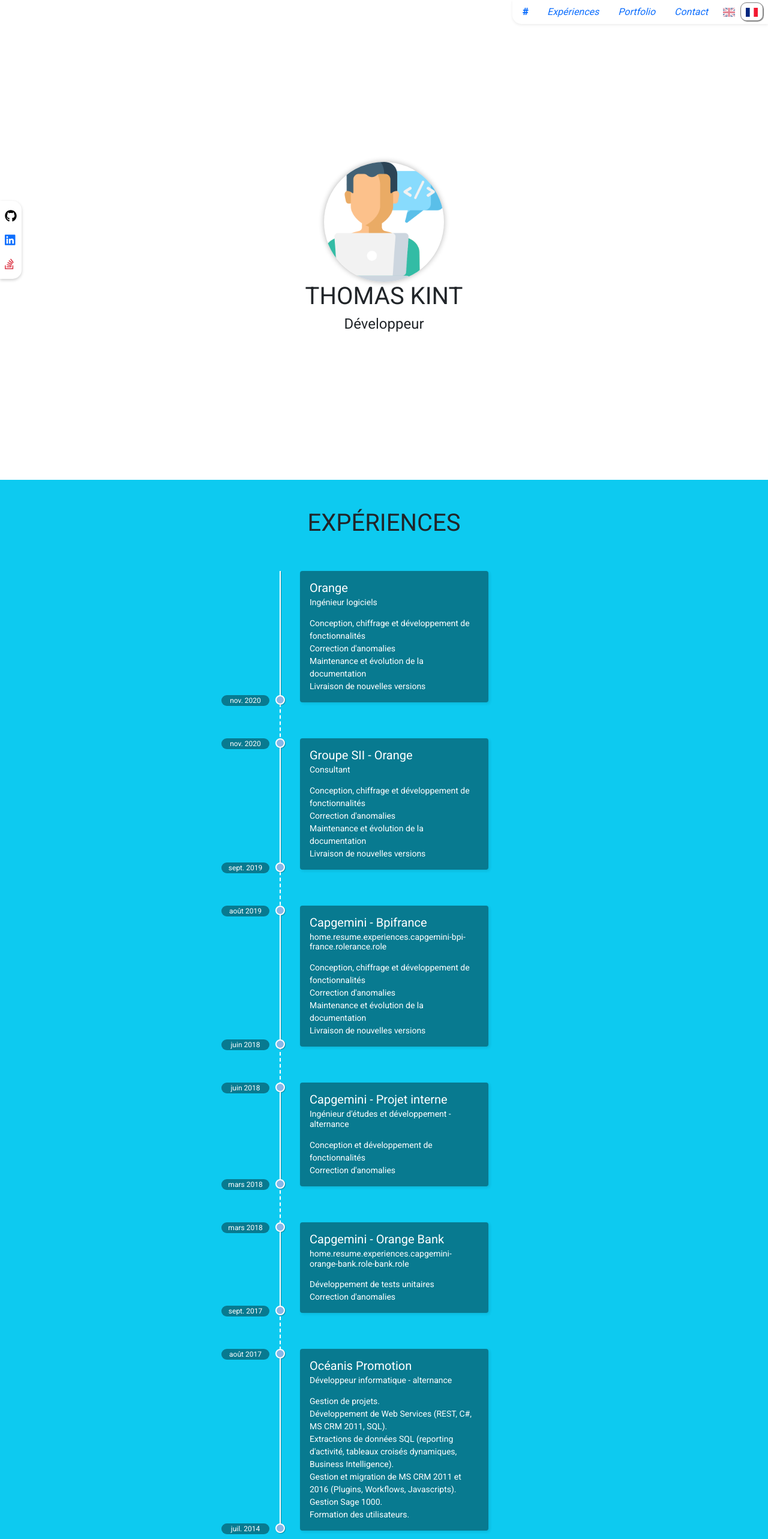
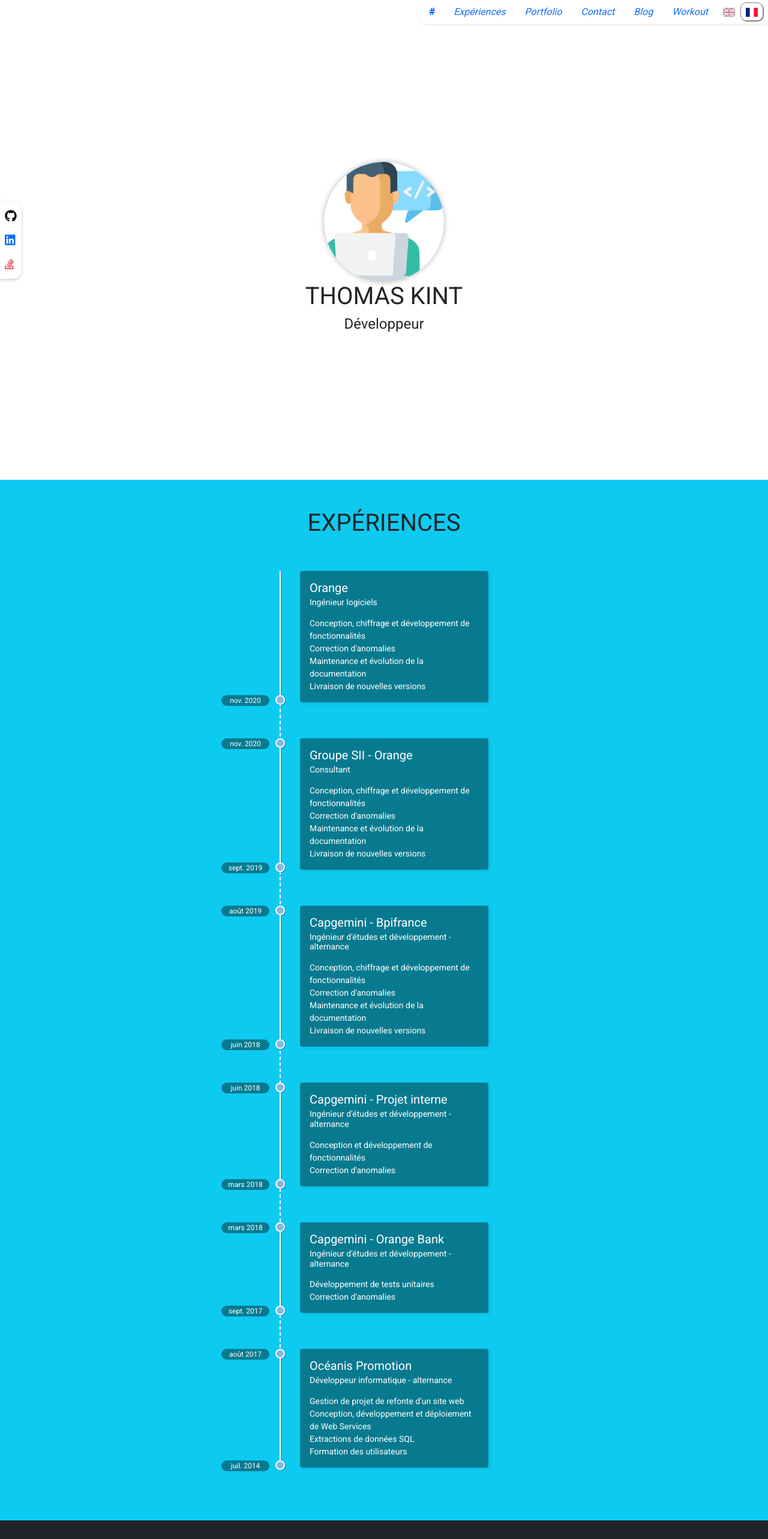
Before and after one commit to tkint/thomaskint, a Vue app: page / in a window 1280 px wide. Shown: the top 2566 px of the page at 60% size. Built offline with nearby package versions, Linux system fonts and the light colour scheme.

Commit message:
refacto: routeNames and start of english translation

```diff
--- a/src/data/resume.ts
+++ b/src/data/resume.ts
@@ -22,7 +22,7 @@
     },
     {
       name: t('home.resume.experiences.capgemini-orange-bank.name'),
-      role: t('home.resume.experiences.capgemini-orange-bank.role-bank.role'),
+      role: t('home.resume.experiences.capgemini-orange-bank.role'),
       descriptions: tm('home.resume.experiences.capgemini-orange-bank.descriptions'),
       startDate: '01/09/2017',
       endDate: '01/03/2018',
@@ -36,7 +36,7 @@
     },
     {
       name: t('home.resume.experiences.capgemini-bpi-france.name'),
-      role: t('home.resume.experiences.capgemini-bpi-france.rolerance.role'),
+      role: t('home.resume.experiences.capgemini-bpi-france.role'),
       descriptions: tm('home.resume.experiences.capgemini-bpi-france.descriptions'),
       startDate: '01/06/2018',
       endDate: '01/08/2019',
--- a/src/locales/en.json
+++ b/src/locales/en.json
@@ -2,18 +2,110 @@
   "navbar": {
     "resume": "Resume",
     "portfolio": "Portfolio",
-    "contact": "Contact"
+    "contact": "Contact",
+    "blog": "Blog\n",
+    "workout": "Workout"
   },
   "home": {
     "contact": {
       "title": "Contact me",
       "success": {
-        "title": "Message sent !"
+        "title": "Message sent !",
+        "message": "Your message have been sent"
       },
       "form": {
-        "email": "E-mail adress"
+        "email": "E-mail adress",
+        "message": "Message"
       },
-      "send": "Send"
+      "send": "Send",
+      "error": "Error",
+      "sending": "Sending in progress"
+    },
+    "resume": {
+      "title": "Experiences",
+      "experiences": {
+        "oceanis": {
+          "name": "Océanis Promotion",
+          "role": "Développeur informatique - alternance",
+          "descriptions": [
+            "Gestion de projets.",
+            "Développement de Web Services (REST, C#, MS CRM 2011, SQL).",
+            "Extractions de données SQL (reporting d'activité, tableaux croisés dynamiques, Business Intelligence).",
+            "Gestion et migration de MS CRM 2011 et 2016 (Plugins, Workflows, Javascripts).",
+            "Gestion Sage 1000.",
+            "Formation des utilisateurs."
+          ]
+        },
+        "capgemini-orange-bank": {
+          "name": "Capgemini - Orange Bank",
+          "role": "Ingénieur d'études et développement - alternance",
+          "descriptions": ["Développement de tests unitaires", "Correction d'anomalies"]
+        },
+        "capgemini-internal": {
+          "name": "Capgemini - Projet interne",
+          "role": "Ingénieur d'études et développement - alternance",
+          "descriptions": ["Conception et développement de fonctionnalités", "Correction d'anomalies"]
+        },
+        "capgemini-bpi-france": {
+          "name": "Capgemini - Bpifrance",
+          "role": "Ingénieur d'études et développement - alternance",
+          "descriptions": [
+            "Design, costing and development of features",
+            "Correction d'anomalies",
+            "Maintenance et évolution de la documentation",
+            "Livraison de nouvelles versions"
+          ]
+        },
+        "sii-orange": {
+          "name": "Groupe SII - Orange",
+          "role": "Consultant",
+          "descriptions": [
+            "Conception, chiffrage et développement de fonctionnalités",
+            "Correction d'anomalies",
+            "Maintenance et évolution de la documentation",
+            "Livraison de nouvelles versions"
+          ]
+        },
+        "orange": {
+          "name": "Orange",
+          "role": "Ingénieur logiciels",
+          "descriptions": [
+            "Conception, chiffrage et développement de fonctionnalités",
+            "Correction d'anomalies",
+            "Maintenance et évolution de la documentation",
+            "Livraison de nouvelles versions"
+          ]
+        }
+      }
+    },
+    "landing": {
+      "role": "Developer"
+    },
+    "portfolio": {
+      "project": {
+        "decision-tree": {
+          "description": "Java library which allows you to generate and use a decision tree, based on the ID3 algorithm."
+        },
+        "hocon-parser": {
+          "description": "Java library which allows to parse a HOCON configuration"
+        },
+        "kalidate": {
+          "description": "Kotlin library which allows you to check the validity of the data of an object"
+        },
+        "kibo-db": {
+          "description": "Database system searchable in HTTP"
+        },
+        "minidao": {
+          "description": "Java library which allows to establish a simple connection between a model and a MySQL database"
+        }
+      },
+      "title": "Portfolio"
     }
+  },
+  "blog": {
+    "title": "Blog"
+  },
+  "workout": {
+    "addExercice": "Add an exercise"
   }
 }
--- a/src/locales/fr.json
+++ b/src/locales/fr.json
@@ -2,7 +2,9 @@
   "navbar": {
     "resume": "Expériences",
     "contact": "Contact",
-    "portfolio": "Portfolio"
+    "portfolio": "Portfolio",
+    "blog": "Blog",
+    "workout": "Workout"
   },
   "home": {
     "contact": {
@@ -49,23 +51,27 @@
           "name": "Océanis Promotion",
           "role": "Développeur informatique - alternance",
           "descriptions": [
-            "Gestion de projets.",
-            "Développement de Web Services (REST, C#, MS CRM 2011, SQL).",
-            "Extractions de données SQL (reporting d'activité, tableaux croisés dynamiques, Business Intelligence).",
-            "Gestion et migration de MS CRM 2011 et 2016 (Plugins, Workflows, Javascripts).",
-            "Gestion Sage 1000.",
-            "Formation des utilisateurs."
+            "Gestion de projet de refonte d'un site web",
+            "Conception, développement et déploiement de Web Services",
+            "Extractions de données SQL",
+            "Formation des utilisateurs"
           ]
         },
         "capgemini-orange-bank": {
           "name": "Capgemini - Orange Bank",
           "role": "Ingénieur d'études et développement - alternance",
-          "descriptions": ["Développement de tests unitaires", "Correction d'anomalies"]
+          "descriptions": [
+            "Développement de tests unitaires",
+            "Correction d'anomalies"
+          ]
         },
         "capgemini-internal": {
           "name": "Capgemini - Projet interne",
           "role": "Ingénieur d'études et développement - alternance",
-          "descriptions": ["Conception et développement de fonctionnalités", "Correction d'anomalies"]
+          "descriptions": [
+            "Conception et développement de fonctionnalités",
+            "Correction d'anomalies"
+          ]
         },
         "capgemini-bpi-france": {
           "name": "Capgemini - Bpifrance",
@@ -121,6 +127,10 @@
     "series": "Séries",
     "repetitions": "Répétitions",
     "addExercice": "Ajouter un exercice pour @.lower:{0}",
-    "restingDay": "Repos"
+    "restingDay": "Repos",
+    "title": "Workout"
+  },
+  "blog": {
+    "title": "Blog"
   }
 }
--- a/src/pages/Blog.vue
+++ b/src/pages/Blog.vue
@@ -1,15 +1,18 @@
 <script lang="ts" setup>
-import LocaleSelect from '@/components/LocaleSelect.vue';
 import { computed } from 'vue';
 import { useI18n } from 'vue-i18n';
+import { RouteNames } from '@/router';
+import LocaleSelect from '@/components/LocaleSelect.vue';
 
 const { t } = useI18n();
 
-const panels = computed(() => [
-  { title: '#', path: '/' },
-  { title: t('navbar.resume'), path: '/#resume' },
-  { title: t('navbar.portfolio'), path: '/#portfolio' },
-  { title: t('navbar.contact'), path: '/#contact' },
+const links = computed(() => [
+  { title: '#', route: { name: RouteNames.HOME } },
+  { title: t('navbar.resume'), route: { name: RouteNames.HOME, hash: '#resume' } },
+  { title: t('navbar.portfolio'), route: { name: RouteNames.HOME, hash: '#portfolio' } },
+  { title: t('navbar.contact'), route: { name: RouteNames.HOME, hash: '#contact' } },
+  { title: t('navbar.blog'), route: { name: RouteNames.BLOG } },
+  { title: t('navbar.workout'), route: { name: RouteNames.WORKOUT } },
 ]);
 </script>
 
@@ -18,13 +21,10 @@
     <a class="navbar-brand" href="#"></a>
 
     <ul class="nav pe-2 bg-white shadow-sm" role="tablist">
-      <li class="nav-item" v-for="(panel, index) in panels" :key="`nav-${index}`">
-        <router-link :to="panel.path" class="nav-link">
+      <li class="nav-item" v-for="(panel, index) in links" :key="`nav-${index}`">
+        <router-link :to="panel.route" class="nav-link" active-class="active">
           {{ panel.title }}
         </router-link>
-      </li>
-      <li class="nav-item">
-        <router-link class="nav-link" :to="{ name: 'BLOG' }" active-class="active"> Blog </router-link>
       </li>
       <li class="nav-item d-none d-sm-block">
         <LocaleSelect class="mt-1"></LocaleSelect>
--- a/src/pages/Home.vue
+++ b/src/pages/Home.vue
@@ -2,6 +2,7 @@
 import { useI18n } from 'vue-i18n';
 import { useRoute } from 'vue-router';
 import { computed, onMounted, ref, watch } from 'vue';
+import { RouteNames } from '@/router';
 import { findLastIndex } from '@/utils';
 import Contact from '@/components/home/contact/Contact.vue';
 import Landing from '@/components/home/landing/Landing.vue';
@@ -11,6 +12,7 @@
 import Resume from '@/components/home/resume/Resume.vue';
 
 const { t } = useI18n();
+const withAllRoutes = import.meta.env.DEV;
 
 const panels = computed(() => [
   { title: '#', identifier: 'home', component: Landing },
@@ -69,9 +71,14 @@
           {{ panel.title }}
         </span>
       </li>
-      <!-- <li class="nav-item">
-        <router-link class="nav-link" :to="{ name: 'BLOG' }">Blog</router-link>
-      </li> -->
+      <template v-if="withAllRoutes">
+        <li class="nav-item">
+          <router-link class="nav-link" :to="{ name: RouteNames.BLOG }">{{ t('blog.title') }}</router-link>
+        </li>
+        <li class="nav-item">
+          <router-link class="nav-link" :to="{ name: RouteNames.WORKOUT }">{{ t('workout.title') }}</router-link>
+        </li>
+      </template>
       <li class="nav-item d-none d-sm-block">
         <LocaleSelect class="mt-1"></LocaleSelect>
       </li>
@@ -85,11 +92,8 @@
   </nav>
 
   <div class="h-100">
-    <component
-      :id="panel.identifier"
-      v-for="(panel, index) in panels"
-      :key="`panel-${index}`"
-      :is="panel.component"></component>
+    <component :id="panel.identifier" v-for="(panel, index) in panels" :key="`panel-${index}`" :is="panel.component">
+    </component>
   </div>
 </template>
 
--- a/src/router.ts
+++ b/src/router.ts
@@ -1,24 +1,32 @@
 import { createRouter, createWebHistory, RouteRecordRaw } from 'vue-router';
+
+export const RouteNames = {
+  HOME: 'HOME',
+  BLOG: 'BLOG',
+  WORKOUT: 'WORKOUT',
+};
 
 const routes: RouteRecordRaw[] = [
   {
-    name: 'HOME',
+    name: RouteNames.HOME,
     path: '/',
     component: () => import('@/pages/Home.vue'),
-  },
-  {
-    name: 'BLOG',
-    path: '/blog',
-    component: () => import('@/pages/Blog.vue'),
   },
 ];
 
 if (import.meta.env.DEV) {
-  routes.push({
-    name: 'WORKOUT',
-    path: '/workout',
-    component: () => import('@/pages/Workout.vue'),
-  });
+  routes.push(
+    {
+      name: RouteNames.BLOG,
+      path: '/blog',
+      component: () => import('@/pages/Blog.vue'),
+    },
+    {
+      name: RouteNames.WORKOUT,
+      path: '/workout',
+      component: () => import('@/pages/Workout.vue'),
+    }
+  );
 }
 
 export default createRouter({
```
